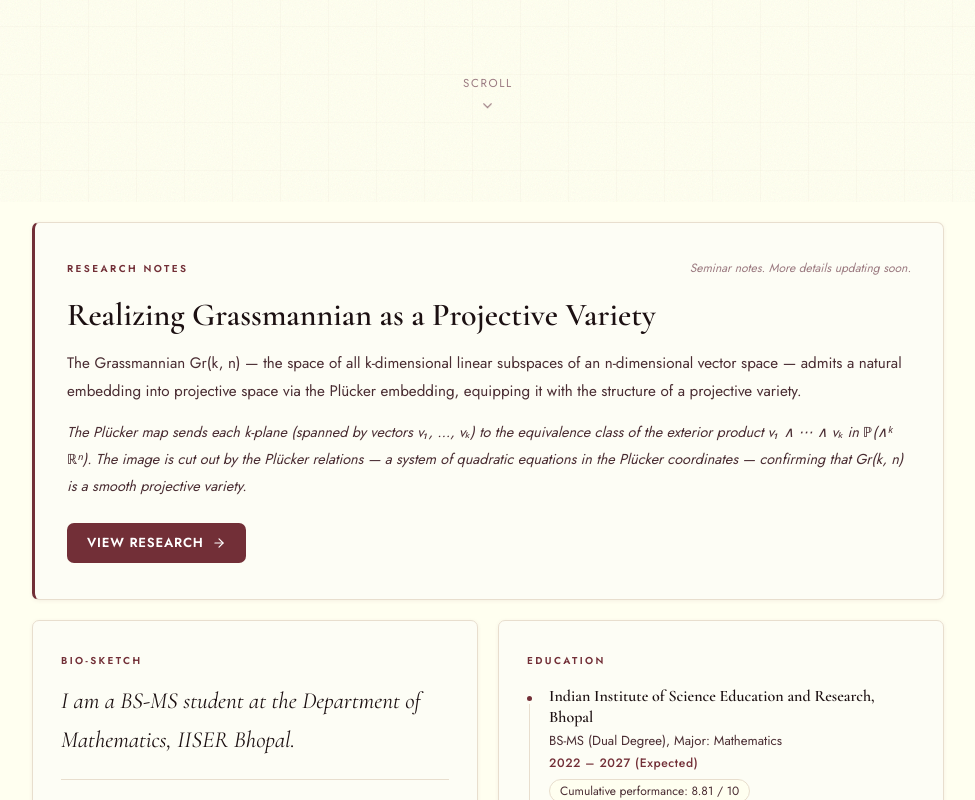
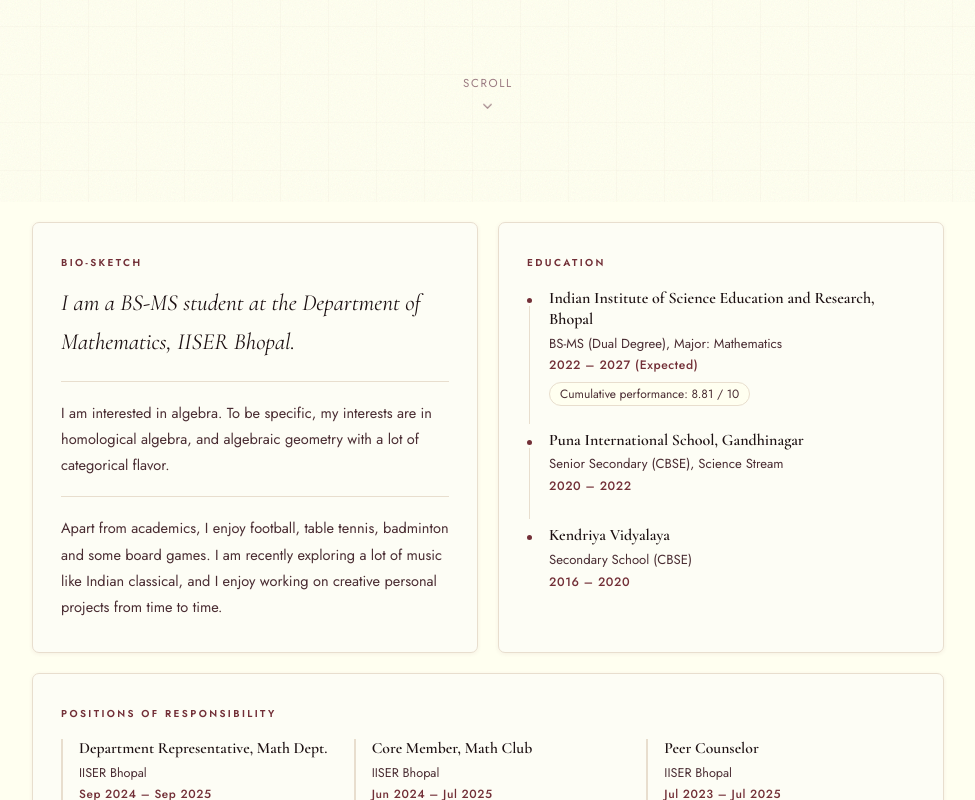
Before and after one commit to adc-prg/add-it-yeah, a React (Vite) app: page / in a window 1280 px wide. Shown: the part 598-1398 px from the top of the page, without its empty margins (152-1127 px from the left). Built offline with nearby package versions, Linux system fonts and the light colour scheme.

Commit message:
Update App.jsx

```diff
--- a/src/App.jsx
+++ b/src/App.jsx
@@ -60,13 +60,7 @@ const cvData = {
     guide: "Guide: Prof. Ashish Upadhyay",
     description: "Cayley graphs are graphs which exhibit the nature of action of a group G on a set S, which is closed under inverses (typically generating set). A graph is said to be integral if each of the eigenvalues of its Adjacency Matrix is an integer. The genus of a graph is the minimum number of handles that must be added to a sphere to embed the graph on the resulting surface without any edge crossings."
   }],
-  grassmannianNote: {
-    title: "Realizing Grassmannian as a Projective Variety",
-    tag: "Research Notes",
-    summary: "The Grassmannian Gr(k, n) — the space of all k-dimensional linear subspaces of an n-dimensional vector space — admits a natural embedding into projective space via the Plücker embedding, equipping it with the structure of a projective variety.",
-    body: "The Plücker map sends each k-plane (spanned by vectors v₁, …, vₖ) to the equivalence class of the exterior product v₁ ∧ ⋯ ∧ vₖ in ℙ(∧ᵏ ℝⁿ). The image is cut out by the Plücker relations — a system of quadratic equations in the Plücker coordinates — confirming that Gr(k, n) is a smooth projective variety.",
-    status: "Seminar notes. More details updating soon."
-  },
+
   education: [
     { institution: "Indian Institute of Science Education and Research, Bhopal", degree: "BS-MS (Dual Degree), Major: Mathematics", duration: "2022 – 2027 (Expected)", grades: ["Cumulative performance: 8.81 / 10"] },
     { institution: "Puna International School, Gandhinagar", degree: "Senior Secondary (CBSE), Science Stream", duration: "2020 – 2022" },
@@ -454,29 +448,6 @@ const HomePage = ({ theme, toggleTheme }) => {
       {/* ── Below-fold content ── */}
       <section style={{ maxWidth:960, margin:'0 auto', padding:'20px 24px 80px', position:'relative', zIndex:1 }}>
 
-        {/* Grassmannian Research Notes Card */}
-        <FadeIn delay={0}>
-          <div className="grass-card" style={{ marginBottom:20 }}>
-            <div style={{ display:'flex', flexWrap:'wrap', gap:10, alignItems:'center', marginBottom:18, justifyContent:'space-between' }}>
-              <div className="eb">{cvData.grassmannianNote.tag}</div>
-              <span style={{ fontSize:'0.75rem', color:'var(--ink3)', fontStyle:'italic' }}>{cvData.grassmannianNote.status}</span>
-            </div>
-            <h3 className="df" style={{ fontSize:'clamp(1.3rem,3vw,2rem)', fontWeight:600, color:'var(--ink)', marginBottom:14, lineHeight:1.25 }}>
-              {cvData.grassmannianNote.title}
-            </h3>
-            <p style={{ fontSize:'0.95rem', color:'var(--ink2)', lineHeight:1.85, marginBottom:14 }}>
-              {cvData.grassmannianNote.summary}
-            </p>
-            <p style={{ fontSize:'0.9rem', color:'var(--ink2)', lineHeight:1.85, fontStyle:'italic' }}>
-              {cvData.grassmannianNote.body}
-            </p>
-            <div style={{ marginTop:24 }}>
-              <Link to="/research" className="cta-btn">
-                View Research <ArrowRight />
-              </Link>
-            </div>
-          </div>
-        </FadeIn>
 
         {/* Bio + Education Grid */}
         <div style={{ display:'grid', gridTemplateColumns:'repeat(auto-fit,minmax(280px,1fr))', gap:20, marginBottom:20 }}>
@@ -595,20 +566,7 @@ const ResearchPage = () => (
       </FadeIn>
     ))}
 
-    {/* Grassmannian Research Note */}
-    <FadeIn delay={160}>
-      <div className="grass-card" style={{ marginBottom:20 }}>
-        <div style={{ display:'flex', flexWrap:'wrap', gap:10, alignItems:'center', marginBottom:14, justifyContent:'space-between' }}>
-          <div className="eb">{cvData.grassmannianNote.tag}</div>
-          <span style={{ fontSize:'0.73rem', color:'var(--ink3)', fontStyle:'italic' }}>{cvData.grassmannianNote.status}</span>
-        </div>
-        <h3 className="df" style={{ fontSize:'clamp(1.2rem,3vw,1.65rem)', fontWeight:600, color:'var(--ink)', marginBottom:12, lineHeight:1.3 }}>
-          {cvData.grassmannianNote.title}
-        </h3>
-        <p style={{ fontSize:'0.95rem', color:'var(--ink2)', lineHeight:1.85, marginBottom:12 }}>{cvData.grassmannianNote.summary}</p>
-        <p style={{ fontSize:'0.9rem', color:'var(--ink2)', lineHeight:1.85, fontStyle:'italic' }}>{cvData.grassmannianNote.body}</p>
-      </div>
-    </FadeIn>
+
   </PageWrapper>
 );
 
```
